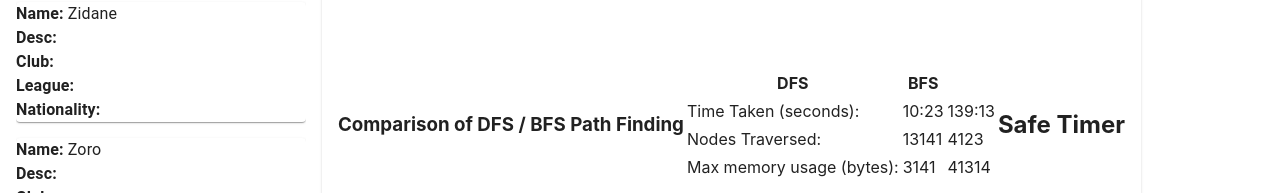
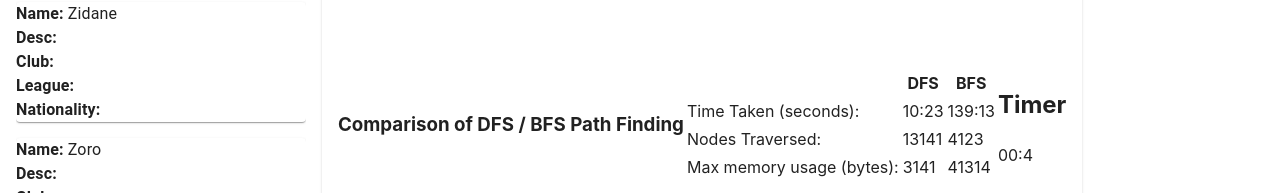
Before and after one commit to ThomasOli/SoccerApp, a React (Vite) app: page / in a window 1280 px wide. Shown: the part 275-468 px from the top of the page. Built offline with nearby package versions, Linux system fonts and the light colour scheme.

Commit message:
small comparison module changes

```diff
--- a/src/Components/ComparisonModule.jsx
+++ b/src/Components/ComparisonModule.jsx
@@ -5,15 +5,13 @@ import Box from "@mui/material/Box";
 import SearchBar from "./Searchbar";
 import { Typography } from "@mui/material";
 
-// const  timer = () =>{
-//     var sec = 0;
-//     var timer = setInterval(function(){
-//         document.getElementById('safeTimerDisplay').innerHTML='00:' + sec;
-//         sec++;
-//     }, 1000);
-// }
-
-
+const  timer = () =>{
+    var sec = 0;
+    var timer = setInterval(function(){
+        document.getElementById('safeTimerDisplay').innerHTML='00:' + sec;
+        sec++;
+    }, 1000);
+}
 
 const ComparisonModule = ({ children }) => {
     const data = [
@@ -22,11 +20,11 @@ const ComparisonModule = ({ children }) => {
         { camparisonPoint: "Max memory usage (bytes): ", dfsDatapoint: "3141", bfsDatapoint: "41314" },
     ]
 
-    // // Similar to componentDidMount and componentDidUpdate:
-    // useEffect(() => {
-    //     // Update the document title using the browser API
-    //     timer();
-    // });
+    // Similar to componentDidMount and componentDidUpdate:
+    useEffect(() => {
+        // Update the document title using the browser API
+        timer();
+    });
 
     return (
     <Paper
@@ -44,6 +42,7 @@ const ComparisonModule = ({ children }) => {
         <div className="App">
             <table>
                 <thead>
+                    <th></th>
                     <th>DFS</th>
                     <th>BFS</th>
                 </thead>
@@ -60,7 +59,7 @@ const ComparisonModule = ({ children }) => {
         </div>
 
         <div id="safeTimer">
-            <h2>Safe Timer</h2>
+            <h2>Timer</h2>
             <p id="safeTimerDisplay"></p>
         </div>
     </Paper>
--- a/src/Components/Menu.jsx
+++ b/src/Components/Menu.jsx
@@ -4,7 +4,9 @@ import Button from "@mui/material/Button";
 import Box from "@mui/material/Box";
 import SearchBar from "./Searchbar";
 import Selection from "./selection";
+
 import { Typography } from "@mui/material";
+
 const Menu = ({ children }) => {
   return (
     <Paper
```
